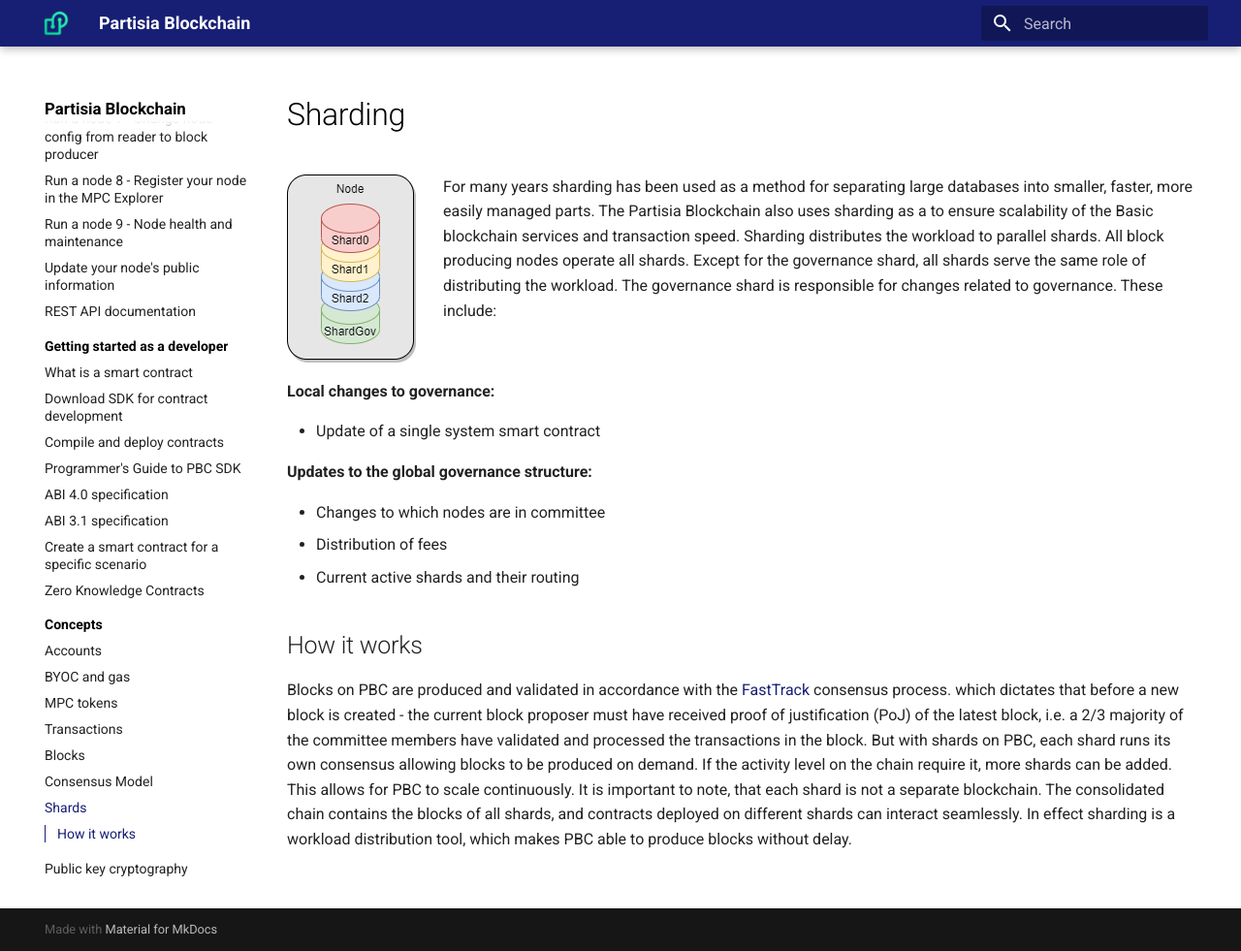
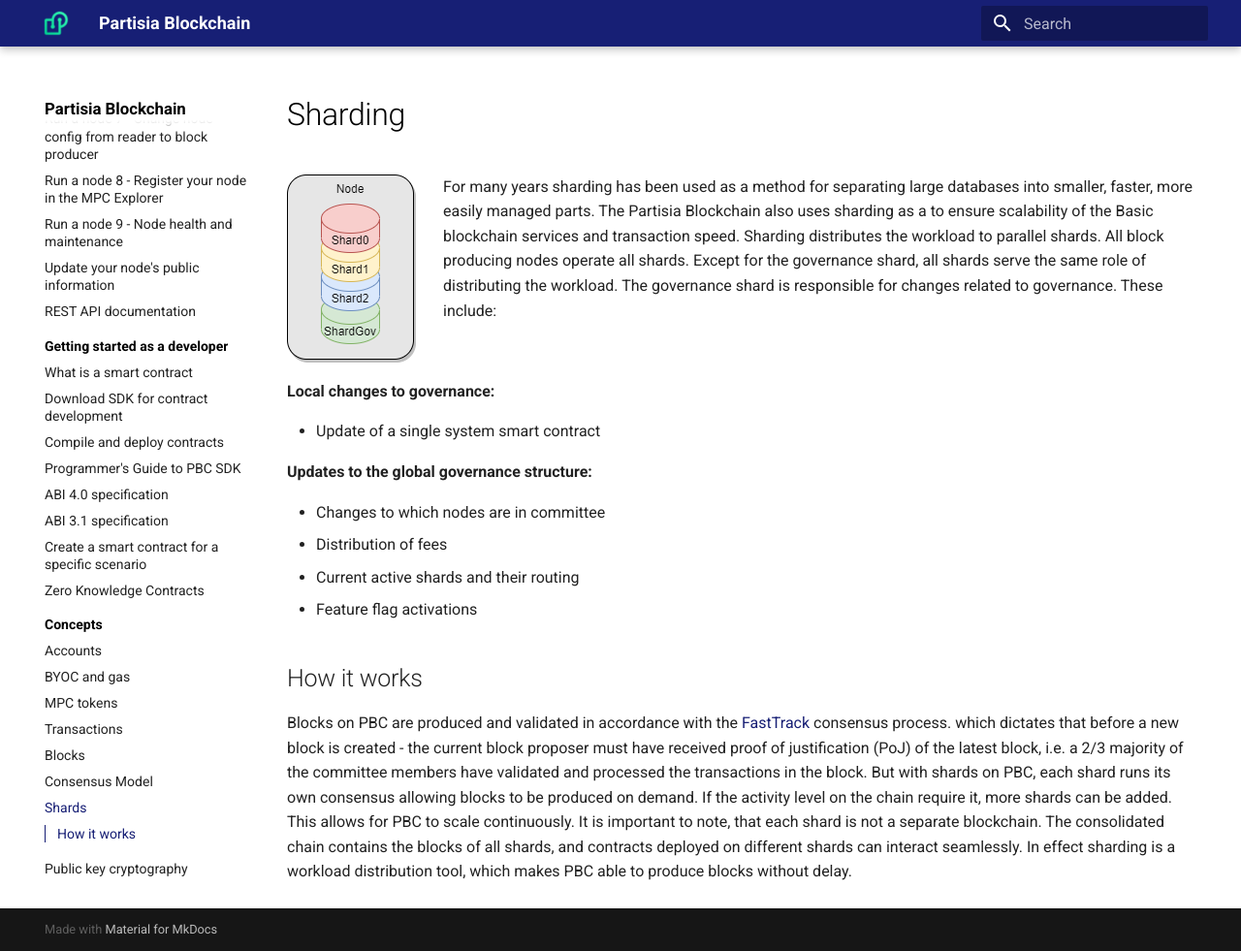
Before and after one commit to 0xSero/partisia-docs, an MkDocs documentation site: the page built from docs/shards.md, in a window 1280 px wide and 981 px high. Shown: the whole window at 97% size. Built offline with MkDocs 1.6.1 and Material for MkDocs 9.7.7, drawn with Linux system fonts in a browser that asks for light colours; a script that is not in the unit is left out.

Commit message:
Feature flags activation

```diff
--- a/docs/shards.md
+++ b/docs/shards.md
@@ -17,6 +17,7 @@
 - Changes to which nodes are in committee
 - Distribution of fees
 - Current active shards and their routing
+- Feature flag activations
 
 ## How it works
 
```
